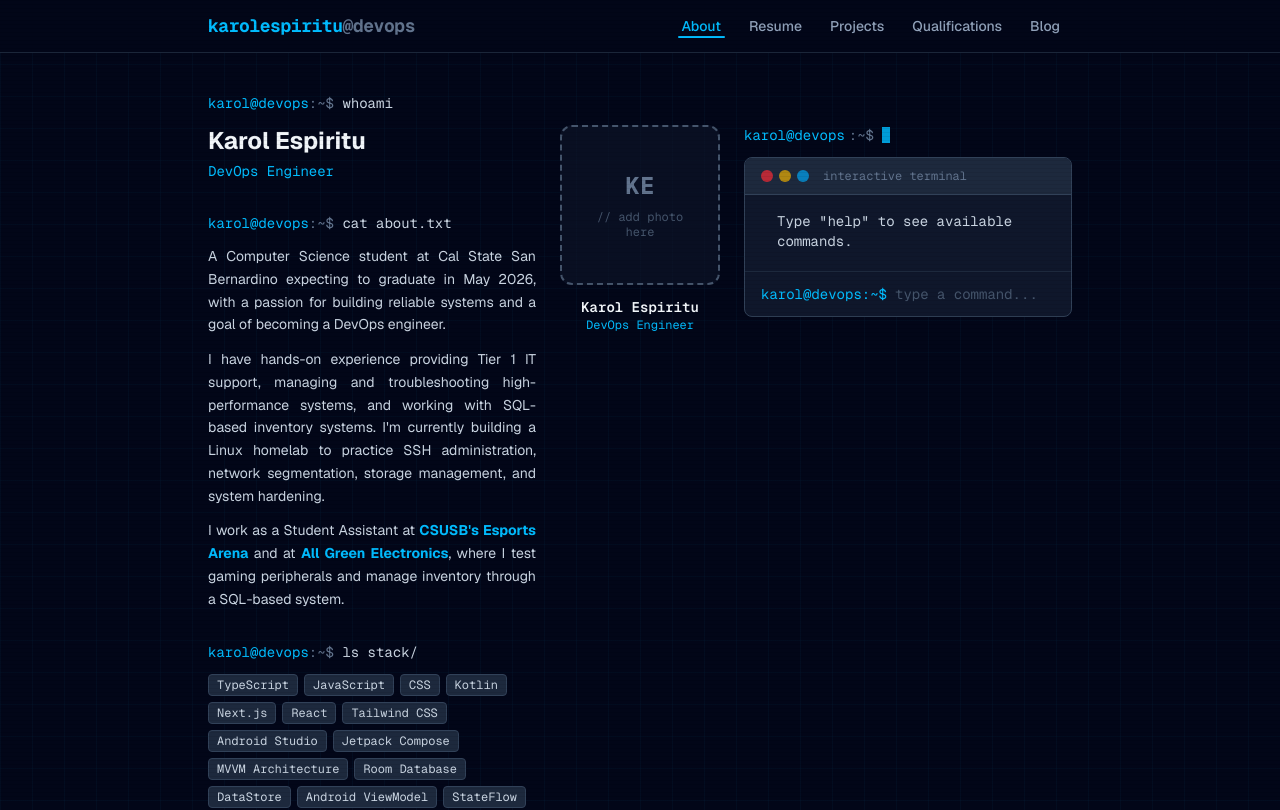
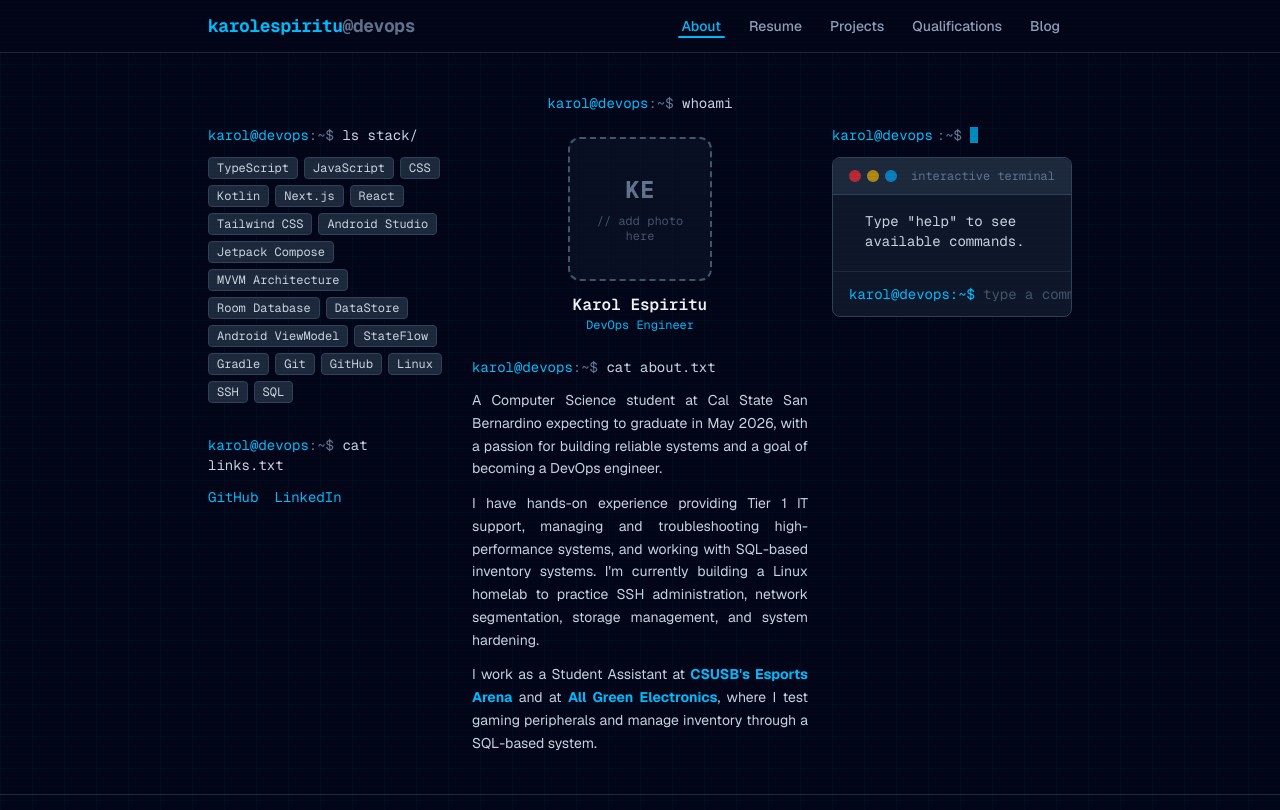
Before and after one commit to kayspadess/WebsitePortfolio, a Next.js app: page / in a window 1280 px wide. Shown: the top 810 px of the page. Built offline with nearby package versions, Linux system fonts and the light colour scheme.

Commit message:
Rearrange homepage: stack left, photo+about center, terminal right

```diff
--- a/app/page.tsx
+++ b/app/page.tsx
@@ -15,31 +15,10 @@ function Prompt({ command, delay = 0 }: { command: string; delay?: number }) {
 
 export default function AboutPage() {
   return (
-    <div className="flex flex-col lg:grid lg:grid-cols-[2fr_auto_2fr] gap-8 lg:gap-6 lg:items-start">
+    <div className="flex flex-col lg:grid lg:grid-cols-[1fr_1.4fr_1fr] gap-8 lg:gap-6 lg:items-start">
 
-      {/* LEFT — text content */}
-      <div className="space-y-8 min-w-0">
-        <section>
-          <Prompt command="whoami" delay={200} />
-          <h1 className="text-2xl font-bold text-slate-100">Karol Espiritu</h1>
-          <p className="mt-1 text-sky-400 font-mono text-sm">DevOps Engineer</p>
-        </section>
-
-        <section>
-          <Prompt command="cat about.txt" delay={800} />
-          <div className="space-y-3 text-slate-300 leading-relaxed text-sm text-justify">
-            <p>
-              A Computer Science student at Cal State San Bernardino expecting to graduate in May 2026, with a passion for building reliable systems and a goal of becoming a DevOps engineer.
-            </p>
-            <p>
-              I have hands-on experience providing Tier 1 IT support, managing and troubleshooting high-performance systems, and working with SQL-based inventory systems. I&apos;m currently building a Linux homelab to practice SSH administration, network segmentation, storage management, and system hardening.
-            </p>
-            <p>
-              I work as a Student Assistant at <span className="font-bold text-sky-400">CSUSB&apos;s Esports Arena</span> and at <span className="font-bold text-sky-400">All Green Electronics</span>, where I test gaming peripherals and manage inventory through a SQL-based system.
-            </p>
-          </div>
-        </section>
-
+      {/* LEFT — stack + links */}
+      <div className="space-y-8 min-w-0 lg:pt-8">
         <section>
           <Prompt command="ls stack/" delay={1600} />
           <div className="flex flex-wrap gap-1.5">
@@ -69,16 +48,34 @@ export default function AboutPage() {
         </section>
       </div>
 
-      {/* MIDDLE — profile photo + name */}
-      <div className="flex lg:flex-col items-center gap-4 lg:gap-3 lg:pt-8">
-        <div className="w-32 h-32 lg:w-40 lg:h-40 shrink-0 border-2 border-dashed border-slate-600 rounded-xl flex flex-col items-center justify-center gap-2 bg-slate-900/60 font-mono">
-          <span className="text-2xl font-bold text-slate-500">KE</span>
-          <span className="text-xs text-slate-600 text-center leading-tight px-2">// add photo<br/>here</span>
-        </div>
-        <div className="lg:text-center">
-          <p className="font-semibold text-slate-100 font-mono text-sm">Karol Espiritu</p>
-          <p className="text-xs text-sky-400 font-mono">DevOps Engineer</p>
-        </div>
+      {/* MIDDLE — profile photo + about me */}
+      <div className="space-y-6 min-w-0">
+        <section className="flex flex-col items-center gap-3 text-center">
+          <Prompt command="whoami" delay={200} />
+          <div className="w-36 h-36 border-2 border-dashed border-slate-600 rounded-xl flex flex-col items-center justify-center gap-2 bg-slate-900/60 font-mono">
+            <span className="text-2xl font-bold text-slate-500">KE</span>
+            <span className="text-xs text-slate-600 leading-tight">// add photo<br/>here</span>
+          </div>
+          <div>
+            <p className="font-semibold text-slate-100 font-mono">Karol Espiritu</p>
+            <p className="text-xs text-sky-400 font-mono">DevOps Engineer</p>
+          </div>
+        </section>
+
+        <section>
+          <Prompt command="cat about.txt" delay={800} />
+          <div className="space-y-3 text-slate-300 leading-relaxed text-sm text-justify">
+            <p>
+              A Computer Science student at Cal State San Bernardino expecting to graduate in May 2026, with a passion for building reliable systems and a goal of becoming a DevOps engineer.
+            </p>
+            <p>
+              I have hands-on experience providing Tier 1 IT support, managing and troubleshooting high-performance systems, and working with SQL-based inventory systems. I&apos;m currently building a Linux homelab to practice SSH administration, network segmentation, storage management, and system hardening.
+            </p>
+            <p>
+              I work as a Student Assistant at <span className="font-bold text-sky-400">CSUSB&apos;s Esports Arena</span> and at <span className="font-bold text-sky-400">All Green Electronics</span>, where I test gaming peripherals and manage inventory through a SQL-based system.
+            </p>
+          </div>
+        </section>
       </div>
 
       {/* RIGHT — interactive terminal */}
```
